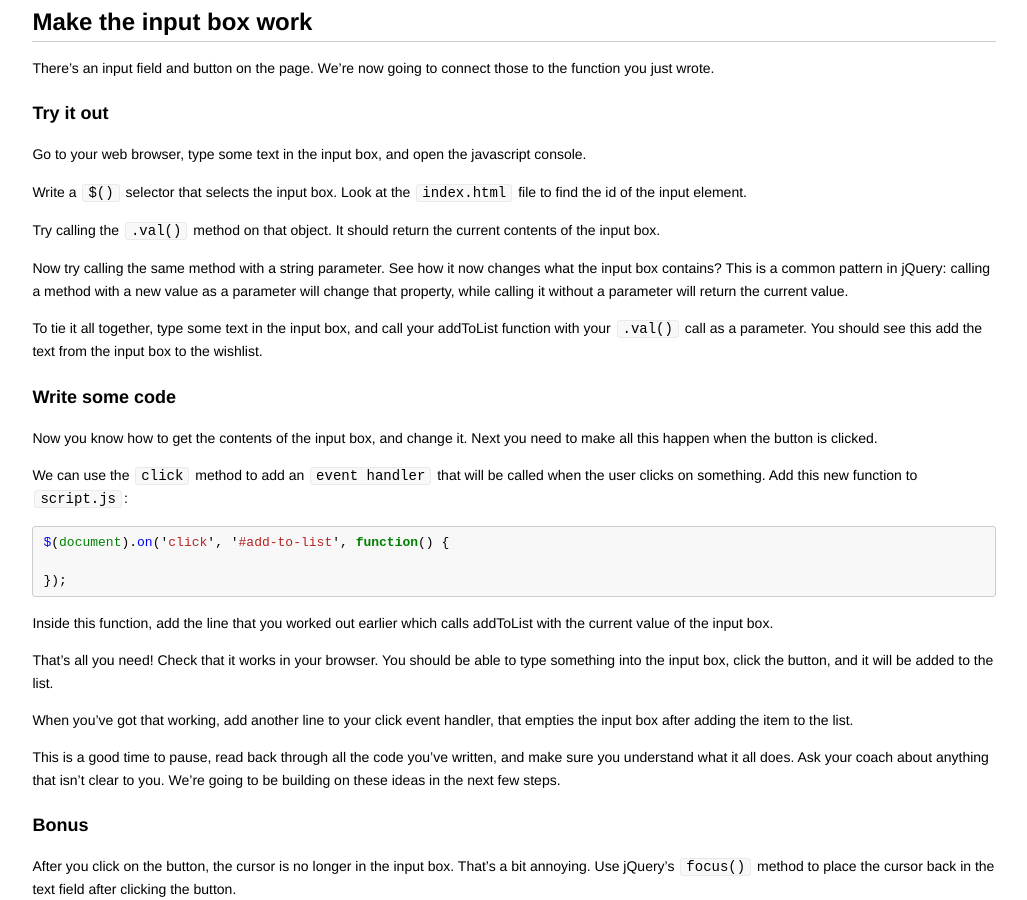
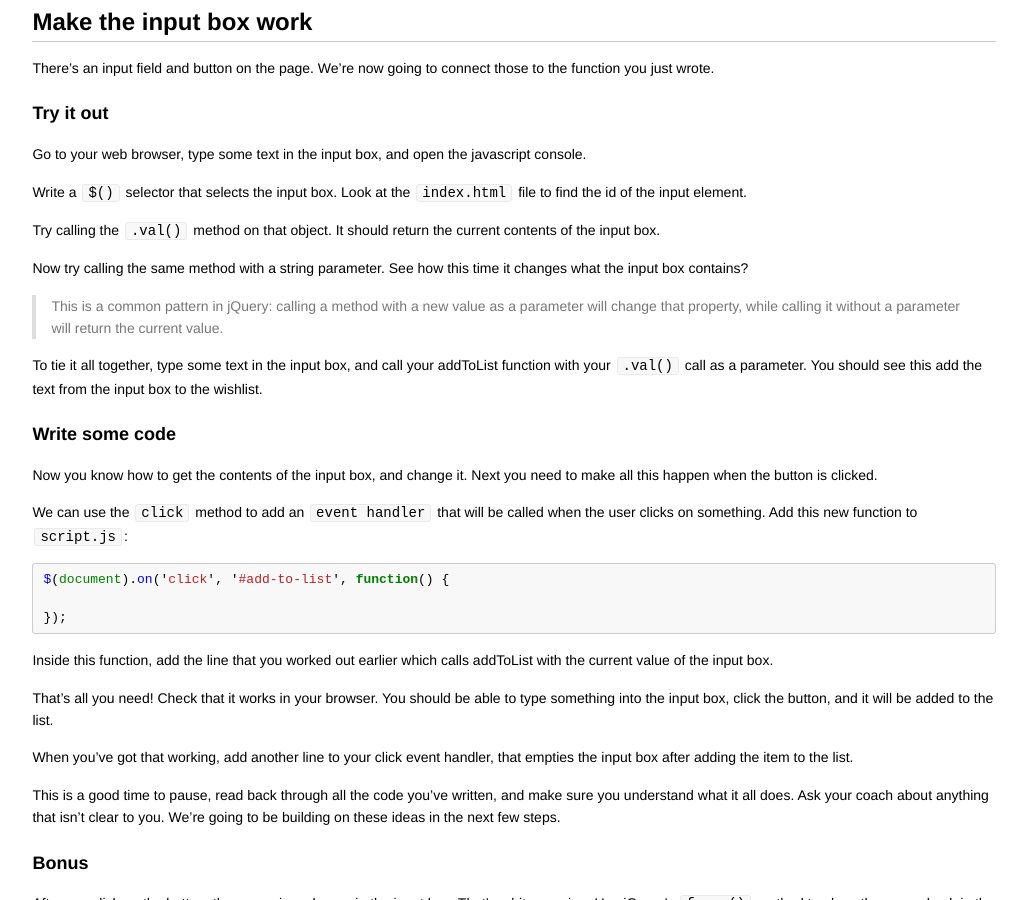
Before and after one commit to codebar/tutorials, a Jekyll site: the page built from js/lesson3/tutorial.md, in a window 1280 px wide and 900 px high, scrolled down 1701 px. Shown: the whole window, without its empty margins (126-1153 px from the left). Built offline with Jekyll 4.4.1, drawn with Linux system fonts in a browser that asks for light colours; Markdown is read by kramdown in place of the engine named in the settings.

Commit message:
emphasise comment about jquery pattern

```diff
--- a/js/lesson3/tutorial.md
+++ b/js/lesson3/tutorial.md
@@ -121,11 +121,9 @@ Write a `$()` selector that selects the input box. Look at the
 Try calling the `.val()` method on that object. It should return the
 current contents of the input box.
 
-Now try calling the same method with a string parameter. See how it
-now changes what the input box contains? This is a common pattern in
-jQuery: calling a method with a new value as a parameter will change
-that property, while calling it without a parameter will return the
-current value.
+Now try calling the same method with a string parameter. See how this time it changes what the input box contains?
+
+> This is a common pattern in jQuery: calling a method with a new value as a parameter will change that property, while calling it without a parameter will return the current value.
 
 To tie it all together, type some text in the input box, and call your
 addToList function with your `.val()` call as a parameter. You should
```
